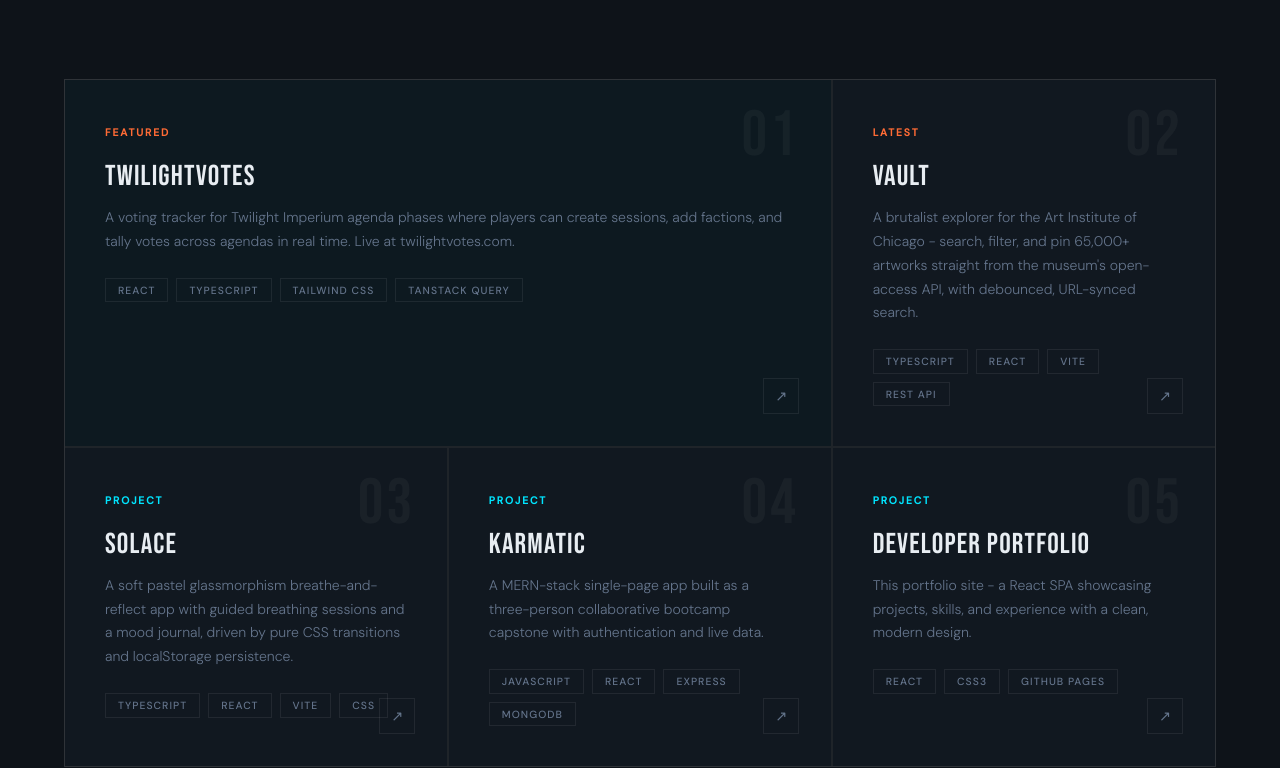
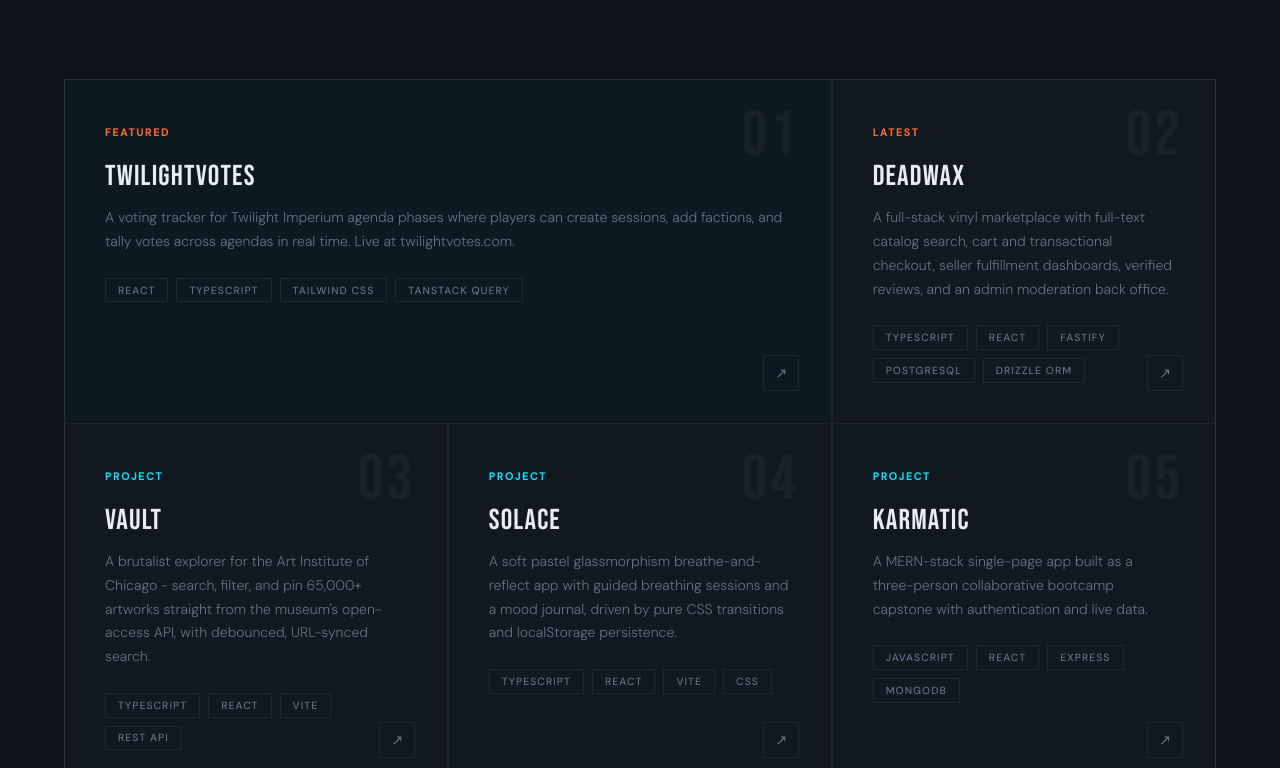
Before and after one commit to cycoconutz/new-portfolio, a React (Create React App) app: page / in a window 1280 px wide. Shown: the part 2032-2800 px from the top of the page. Built offline with nearby package versions, Linux system fonts and the light colour scheme.

Commit message:
Add Deadwax to projects

```diff
--- a/src/App.js
+++ b/src/App.js
@@ -586,13 +586,21 @@
     id: "02",
     tag: "Latest",
     tagClass: "new",
+    title: "Deadwax",
+    desc: "A full-stack vinyl marketplace with full-text catalog search, cart and transactional checkout, seller fulfillment dashboards, verified reviews, and an admin moderation back office.",
+    tech: ["TypeScript", "React", "Fastify", "PostgreSQL", "Drizzle ORM"],
+    link: "https://github.com/cycoconutz/deadwax",
+  },
+  {
+    id: "03",
+    tag: "Project",
     title: "VAULT",
     desc: "A brutalist explorer for the Art Institute of Chicago - search, filter, and pin 65,000+ artworks straight from the museum's open-access API, with debounced, URL-synced search.",
     tech: ["TypeScript", "React", "Vite", "REST API"],
     link: "https://github.com/cycoconutz/vault",
   },
   {
-    id: "03",
+    id: "04",
     tag: "Project",
     title: "Solace",
     desc: "A soft pastel glassmorphism breathe-and-reflect app with guided breathing sessions and a mood journal, driven by pure CSS transitions and localStorage persistence.",
@@ -600,7 +608,7 @@
     link: "https://github.com/cycoconutz/solace",
   },
   {
-    id: "04",
+    id: "05",
     tag: "Project",
     title: "Karmatic",
     desc: "A MERN-stack single-page app built as a three-person collaborative bootcamp capstone with authentication and live data.",
@@ -608,7 +616,7 @@
     link: "https://github.com/cycoconutz/Karmatic",
   },
   {
-    id: "05",
+    id: "06",
     tag: "Project",
     title: "Developer Portfolio",
     desc: "This portfolio site - a React SPA showcasing projects, skills, and experience with a clean, modern design.",
```
